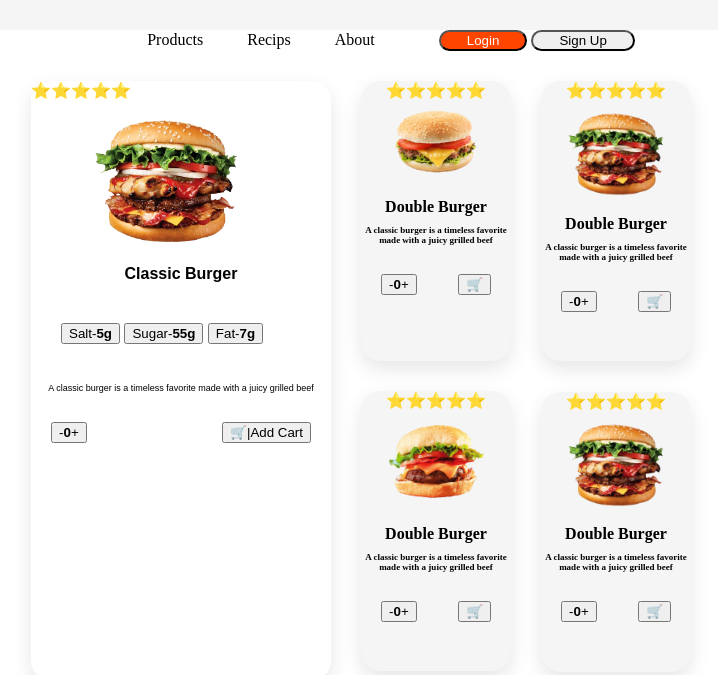
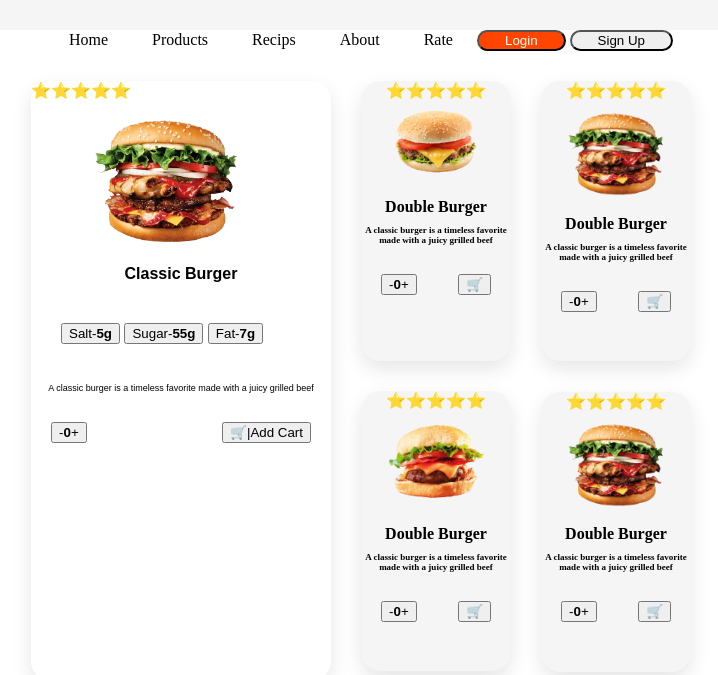
Before and after one commit to mohamedahmedhussein17-cmd/Ileys, a plain HTML site: page index.html in a window 1280 px wide. Shown: the whole page, without its empty margins (279-997 px from the left). Drawn offline with Linux system fonts and the light colour scheme.

Commit message:
Update index.html

```diff
--- a/index.html
+++ b/index.html
@@ -182,11 +182,11 @@
 	</style>
 <div 	class="whole">
 	<header class="head">
-		<a href="./home.html"Home</a>
+		<a href="./home.html">Home</a>
 		<a href="./product.html">Products</a>
 		<a href="./recips.html">Recips</a>
 		<a href="./about.html">About</a>
-			<a href="https://docs.google.com/forms/d/e/1FAIpQLSeONUtD5wh-Unv-SToe1lhjRZp5l_A6-LpC_i8PauLTuESplQ/viewform?usp=publish-editor"Rate></a>
+			<a href="https://docs.google.com/forms/d/e/1FAIpQLSeONUtD5wh-Unv-SToe1lhjRZp5l_A6-LpC_i8PauLTuESplQ/viewform?usp=publish-editor">Rate</a>
         <button class="butt1 one"> <a href="./form.html">Login</a></button>
         <button class="butt2 one"> <a href="./test.html">Sign Up</a></button>
 	</header>
```
